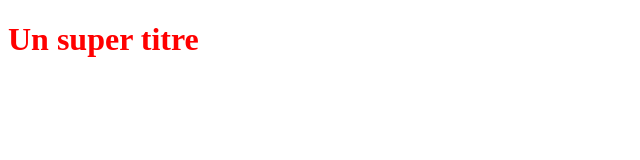
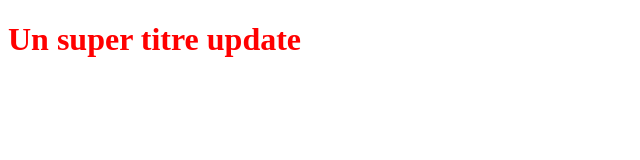
Before and after one commit to Bimss/OpenclassromsprojetGit, a plain HTML site: page index.html in a window 1280 px wide. Shown: the whole page, without its empty margins (0-640 px from the left). Drawn offline with Linux system fonts and the light colour scheme.

Commit message:
Modification du titre H1 dans le fichier index.html

```diff
--- a/index.html
+++ b/index.html
@@ -5,6 +5,6 @@
    <link rel="stylesheet" type="text/css" href="styles.css">
 </head>
 <body>
-   <h1>Un super titre</h1>
+   <h1>Un super titre update</h1>
 </body>
 </html>
```
